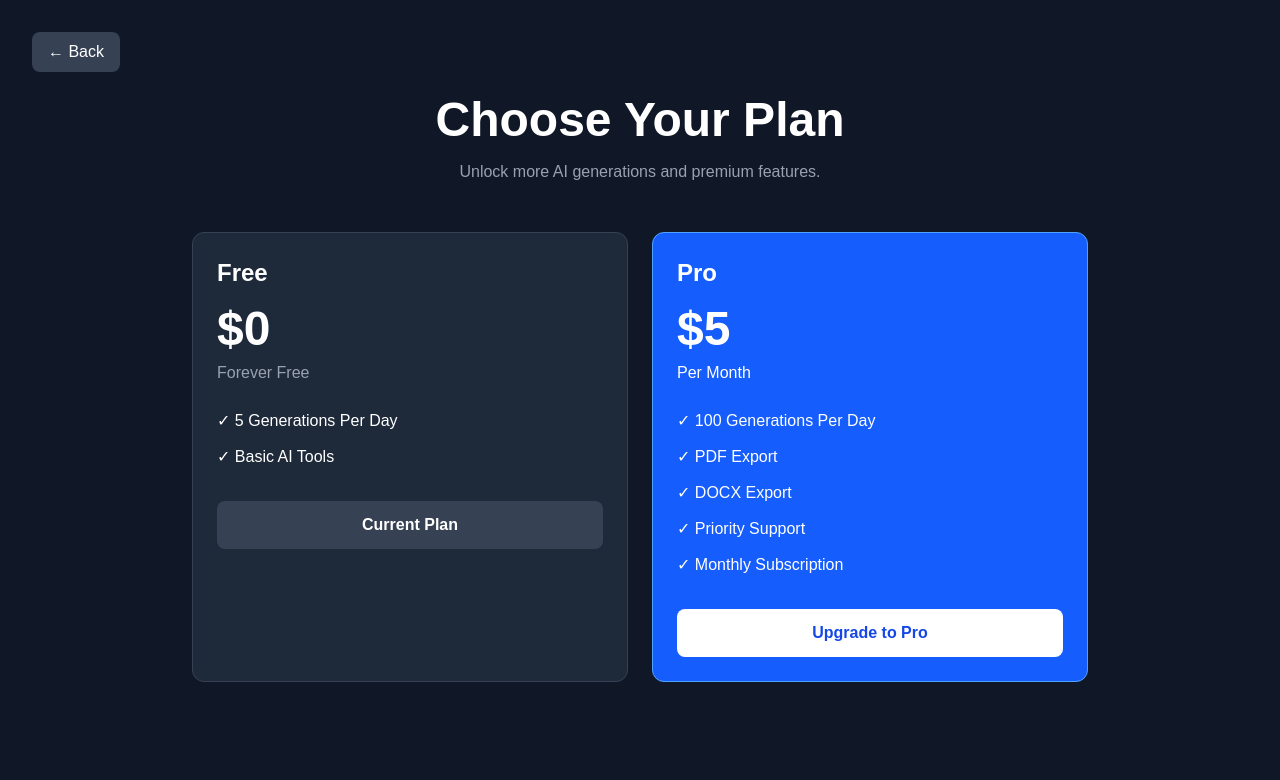
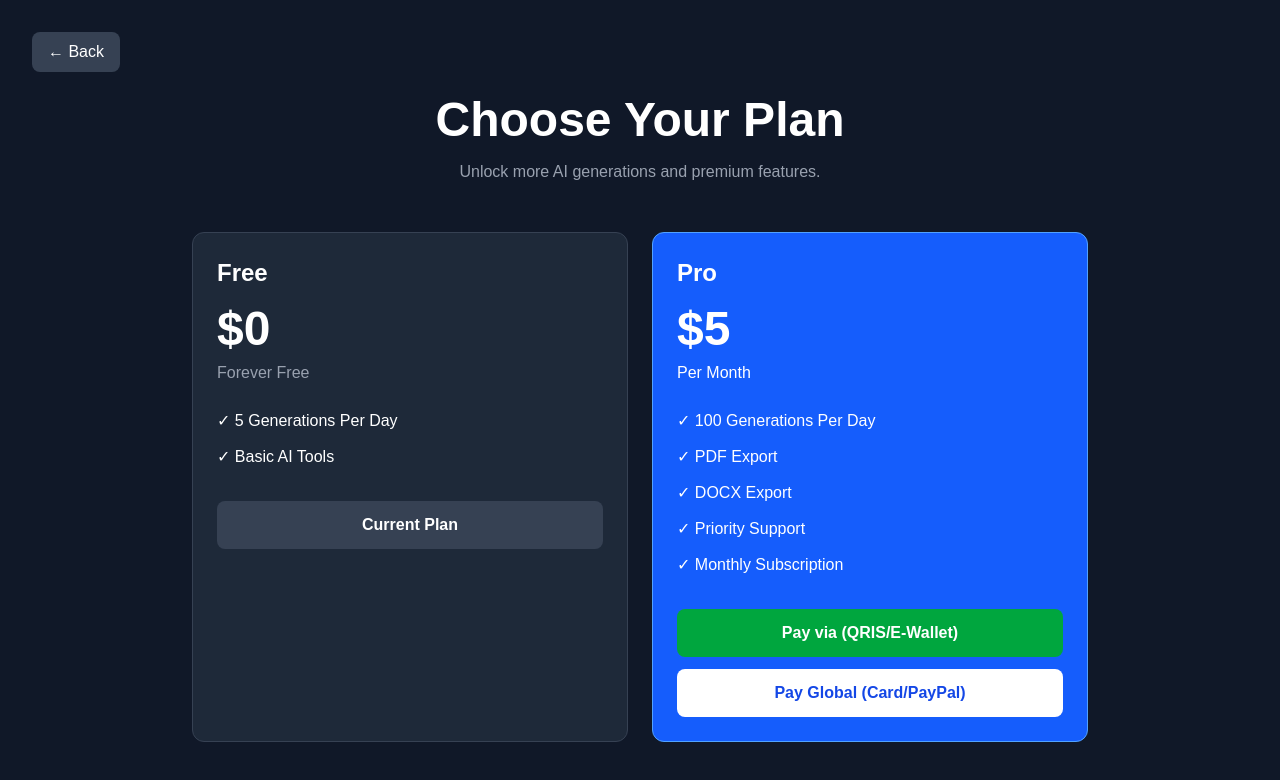
Before and after one commit to CekBiayaID/Ai-Shorts-Factory, a Next.js app: page /pricing in a window 1280 px wide. Shown: the top 780 px of the page. Built offline with nearby package versions, Linux system fonts and the light colour scheme.

Commit message:
Add Lemon Squeezy and Midtrans payment options

```diff
--- a/app/pricing/page.tsx
+++ b/app/pricing/page.tsx
@@ -16,7 +16,7 @@ export default function PricingPage() {
       console.log("MIDTRANS RESPONSE:", data);
 
       if (data.redirect_url) {
-        window.location.href = data.redirect_url;
+        window.open(data.redirect_url, "_blank");
         return;
       }
 
@@ -95,11 +95,22 @@ export default function PricingPage() {
           </ul>
 
           <button
-            onClick={bayar}
-            className="w-full mt-8 bg-white text-blue-700 hover:bg-gray-200 py-3 rounded-lg font-semibold"
-          >
-            Upgrade to Pro
-          </button>
+  onClick={bayar}
+  className="w-full mt-8 bg-green-600 hover:bg-green-700 py-3 rounded-lg font-semibold"
+>
+  Pay via (QRIS/E-Wallet)
+</button>
+
+<button
+  onClick={() =>
+    window.open(
+      "https://indopanjayautama.lemonsqueezy.com/checkout/buy/f90ccb6a-a556-41b0-97f0-1ce21ae19984"
+    )
+  }
+  className="w-full mt-3 bg-white text-blue-700 hover:bg-gray-200 py-3 rounded-lg font-semibold"
+>
+  Pay Global (Card/PayPal)
+</button>
         </div>
 
       </div>
```
